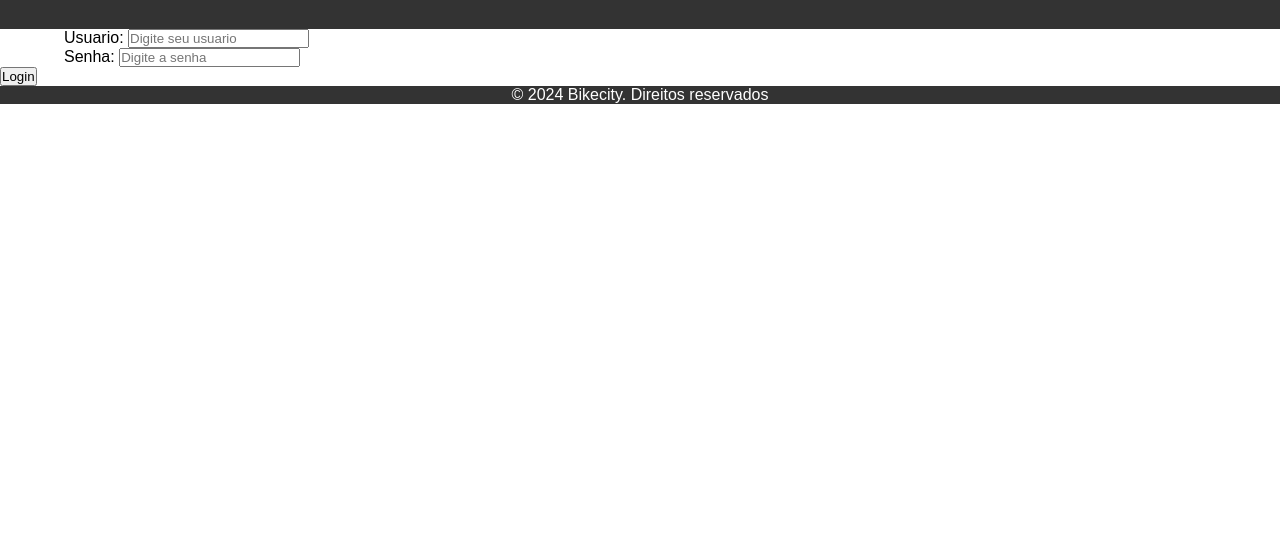
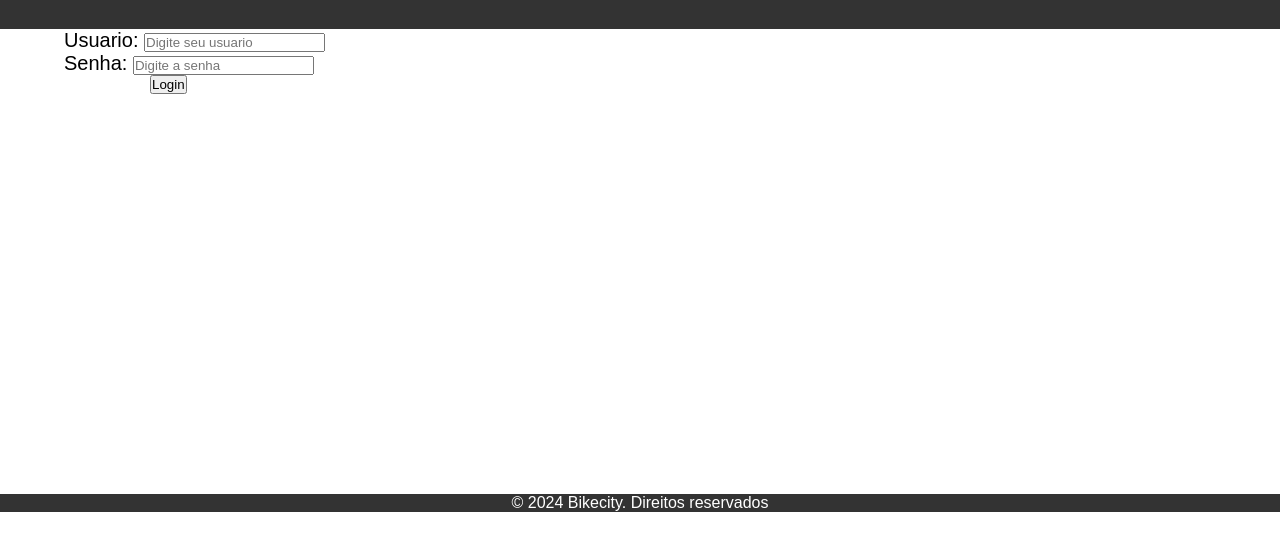
Before and after one commit to gvqsilva/CP2-Web, a plain HTML site: page login.html in a window 1280 px wide. Shown: the part 98-648 px from the top of the page. Drawn offline with Linux system fonts and the light colour scheme.

Commit message:
configurando style.css

```diff
--- a/login.html
+++ b/login.html
@@ -27,19 +27,19 @@
 
     </main>
     <form>
-        <p>
+        <p class="um">
             Usuario:
             <input type="text" placeholder="Digite seu usuario" id="usuario">
         </p>
 
-        <p>
+        <p class="um">
             Senha:
             <input type="password" placeholder="Digite a senha" id="senha">
         </p>
-        <button onclick="validar()">Login</button>
+        <button id="tres" onclick="validar()">Login</button>
 
     </form>
-    <footer>
+    <footer id="dois">
         <p>&copy; 2024 Bikecity. Direitos reservados</p>
     </footer>
 
--- a/src/css/style.css
+++ b/src/css/style.css
@@ -115,3 +115,15 @@ section{
     margin-left: 20px;
     margin-bottom: 330px;
 }
+
+.um{
+    font-size: 20px;
+}
+
+#dois{
+    margin-top: 400px;
+}
+
+#tres{
+    margin-left: 150px;
+}
```
